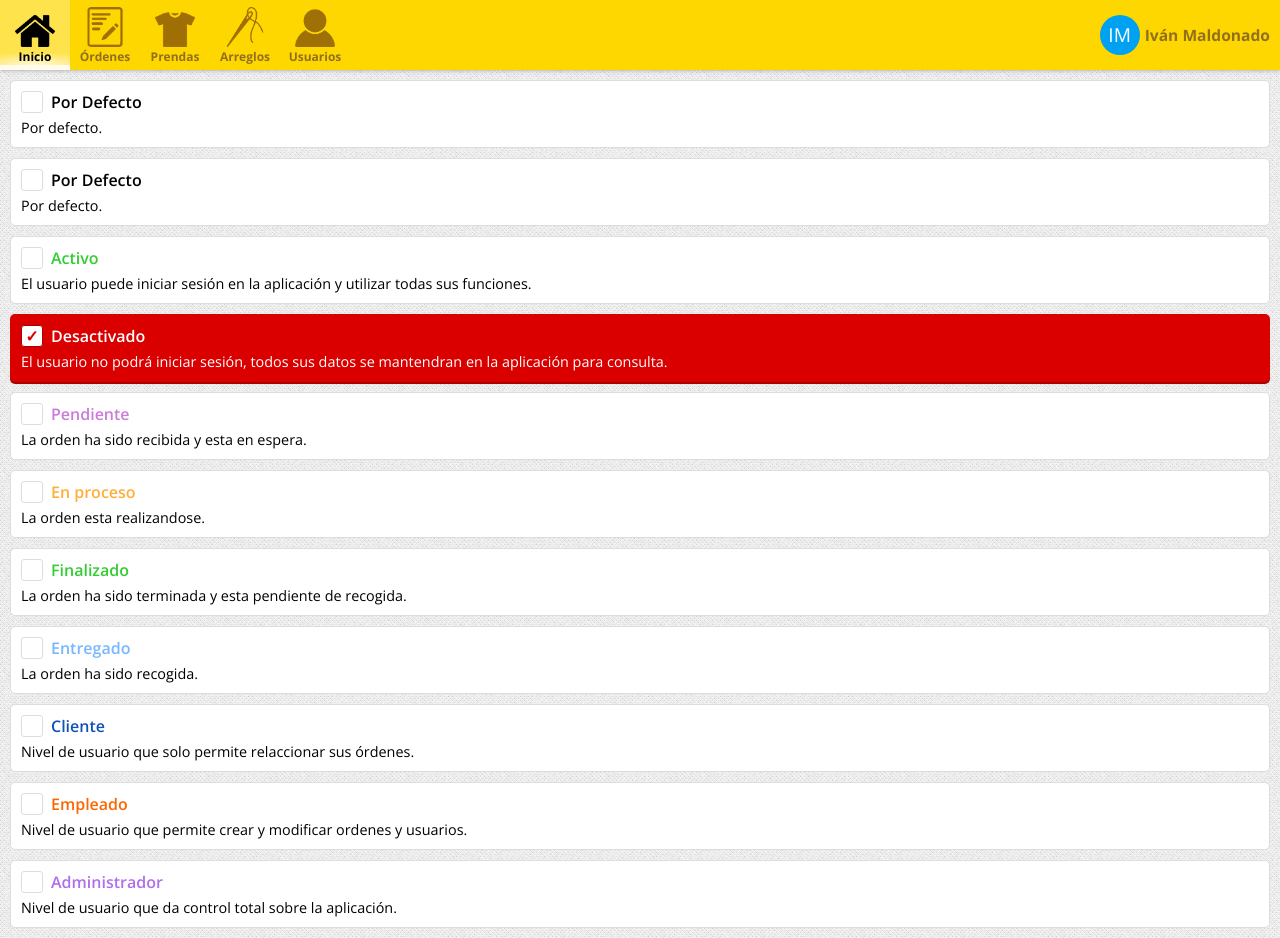
After one commit to crusardri/proyecto-daw, a PHP site: page /newOrder.php in a window 1280 px wide. The commit adds this page. Run offline with PHP 8.4, Linux system fonts and the light colour scheme.

Commit message:
Creado clase CSS para radio buttons y checkbox

```diff
--- /dev/null
+++ b/newOrder.php
@@ -0,0 +1,102 @@
+<!DOCTYPE html>
+<html lang="en">
+<head>
+    <meta charset="UTF-8">
+    <title>Nueva Orden</title>
+    <link rel="stylesheet" href="style/style.css">
+</head>
+<body>
+    <?php include("./includes/navbar.inc") ?>
+    <form>
+       <label class="boxed-radio">
+            <input type="radio" name="estate" name="1">
+            <div class="container">
+                <div class="radio-checkbox">&#x2713;</div>
+                <div class="radio-title">Por Defecto</div>
+                <div class="radio-desc">Por defecto.</div>
+            </div>
+        </label>
+        <label class="boxed-radio">
+            <input type="radio" name="estate" name="1">
+            <div class="container">
+                <div class="radio-checkbox">&#x2713;</div>
+                <div class="radio-title">Por Defecto</div>
+                <div class="radio-desc">Por defecto.</div>
+            </div>
+        </label>
+        <label class="boxed-radio active">
+            <input type="radio" name="estate" name="1">
+            <div class="container">
+                <div class="radio-checkbox">&#x2713;</div>
+                <div class="radio-title">Activo</div>
+                <div class="radio-desc">El usuario puede iniciar sesión en la aplicación y utilizar todas sus funciones.</div>
+            </div>
+        </label>
+        <label class="boxed-radio disabled">
+            <input type="radio" name="estate" name="1" checked>
+            <div class="container">
+                <div class="radio-checkbox">&#x2713;</div>
+                <div class="radio-title">Desactivado</div>
+                <div class="radio-desc">El usuario no podrá iniciar sesión, todos sus datos se mantendran en la aplicación para consulta.</div>
+            </div>
+        </label>
+
+        <label class="boxed-radio pending">
+            <input type="radio" name="estate" name="1">
+            <div class="container">
+                <div class="radio-checkbox">&#x2713;</div>
+                <div class="radio-title">Pendiente</div>
+                <div class="radio-desc">La orden ha sido recibida y esta en espera.</div>
+            </div>
+        </label>
+        <label class="boxed-radio working">
+            <input type="radio" name="estate" name="1">
+            <div class="container">
+                <div class="radio-checkbox">&#x2713;</div>
+                <div class="radio-title">En proceso</div>
+                <div class="radio-desc">La orden esta realizandose.</div>
+            </div>
+        </label>
+        <label class="boxed-radio finished">
+            <input type="radio" name="estate" name="1">
+            <div class="container">
+                <div class="radio-checkbox">&#x2713;</div>
+                <div class="radio-title">Finalizado</div>
+                <div class="radio-desc">La orden ha sido terminada y esta pendiente de recogida.</div>
+            </div>
+        </label>
+        <label class="boxed-radio out">
+            <input type="radio" name="estate" name="1">
+            <div class="container">
+                <div class="radio-checkbox">&#x2713;</div>
+                <div class="radio-title">Entregado</div>
+                <div class="radio-desc">La orden ha sido recogida.</div>
+            </div>
+        </label>
+        <label class="boxed-radio client">
+            <input type="radio" name="estate" name="1">
+            <div class="container">
+                <div class="radio-checkbox">&#x2713;</div>
+                <div class="radio-title">Cliente</div>
+                <div class="radio-desc">Nivel de usuario que solo permite relaccionar sus órdenes.</div>
+            </div>
+        </label>
+        <label class="boxed-radio employee">
+            <input type="radio" name="estate" name="1">
+            <div class="container">
+                <div class="radio-checkbox">&#x2713;</div>
+                <div class="radio-title">Empleado</div>
+                <div class="radio-desc">Nivel de usuario que permite crear y modificar ordenes y usuarios.</div>
+            </div>
+        </label>
+        <label class="boxed-radio admin">
+            <input type="radio" name="estate" name="1">
+            <div class="container">
+                <div class="radio-checkbox">&#x2713;</div>
+                <div class="radio-title">Administrador</div>
+                <div class="radio-desc">Nivel de usuario que da control total sobre la aplicación.</div>
+            </div>
+        </label>
+    </form>
+</body>
+</html>
--- a/style/style.css
+++ b/style/style.css
@@ -14,6 +14,7 @@ select {
     font-family: "Open Sans", sans-serif;
     outline: none;
 }
+/*Enlaces*/
 a {
     text-decoration: none;
     color: #0060ac;
@@ -26,7 +27,102 @@ a:focus {
     text-decoration: none;
 }
 
-/* Boton con relieve */
+/* ---- Radio Button With Label ---- */
+label.boxed-radio > input{
+    display: none;
+}
+label.boxed-radio > div.container {
+    display: grid;
+    grid-template-areas: "checkbox title" "desc desc";
+    grid-template-columns: 30px auto;
+    padding: 10px;
+    border-radius: 5px;
+    margin: 10px;
+    background-color: #FFF;
+    border: 1px solid #ddd;
+}
+label.boxed-radio > div.container > div.radio-checkbox {
+    grid-area: checkbox;
+    width: 20px;
+    height: 20px;
+    border: 1px solid #DDD;
+    border-radius: 3px;
+    text-align: center;
+    line-height: 20px;
+    font-weight: 600;
+    color: transparent;
+}
+label.boxed-radio > input:checked + div.container {
+    background-color: #ffd700;
+    box-shadow: 0 2px 0 #926f1d;
+    border: 1px solid transparent;
+}
+label.boxed-radio > input:checked + div.container > div.radio-checkbox {
+    background-color: #FFF;
+    color: #926f1d;
+    border-color: #926f1d;
+}
+label.boxed-radio > div.container > div.radio-title {
+    grid-area: title;
+    font-weight: 600;
+}
+label.boxed-radio > div.container > div.radio-desc {
+    margin-top: 5px;
+    grid-area: desc;
+    font-size: 0.9em;
+}
+
+/* Activo */
+label.boxed-radio.active > div.container > div.radio-title {color: #32CD32}
+label.boxed-radio.active > input:checked + div.container > div.radio-title {color: #FFF}
+label.boxed-radio.active > input:checked + div.container {background-color: #32CD32; box-shadow: 0 2px 0 #228B22; color: #FFF}
+label.boxed-radio.active > input:checked + div.container > div.radio-checkbox {background-color: #FFF; color: #32CD32; border-color: #228B22;}
+/* Desactivado */
+label.boxed-radio.disabled > div.container > div.radio-title {color: #DA0000}
+label.boxed-radio.disabled > input:checked + div.container > div.radio-title {color: #FFF}
+label.boxed-radio.disabled > input:checked + div.container {background-color: #DA0000; box-shadow: 0 2px 0 #ae0000; color: #FFF}
+label.boxed-radio.disabled > input:checked + div.container > div.radio-checkbox {background-color: #FFF; color: #DA0000; border-color: #ae0000;}
+
+/* Estados */
+/* Pendiente */
+label.boxed-radio.pending > div.container > div.radio-title {color: #cc7bda}
+label.boxed-radio.pending > input:checked + div.container > div.radio-title {color: #000}
+label.boxed-radio.pending > input:checked + div.container {background-color: #e3b7eb; box-shadow: 0 2px 0 #cc7bda; color: #000}
+label.boxed-radio.pending > input:checked + div.container > div.radio-checkbox {background-color: #FFF; color: #cc7bda; border-color: #cc7bda;}
+/* En proceso */
+label.boxed-radio.working > div.container > div.radio-title {color: #ffae39}
+label.boxed-radio.working > input:checked + div.container > div.radio-title {color: #000}
+label.boxed-radio.working > input:checked + div.container {background-color: #ffcd85; box-shadow: 0 2px 0 #ffae39; color: #000}
+label.boxed-radio.working > input:checked + div.container > div.radio-checkbox {background-color: #FFF; color: #ffae39; border-color: #ffae39;}
+/* Finalizado */
+label.boxed-radio.finished > div.container > div.radio-title {color: #32CD32}
+label.boxed-radio.finished > input:checked + div.container > div.radio-title {color: #000}
+label.boxed-radio.finished > input:checked + div.container {background-color: #d2f5b0; box-shadow: 0 2px 0 #abec6c; color: #000}
+label.boxed-radio.finished > input:checked + div.container > div.radio-checkbox {background-color: #FFF; color: #abec6c; border-color: #abec6c;}
+/* Recogido */
+label.boxed-radio.out > div.container > div.radio-title {color: #76b7ff}
+label.boxed-radio.out > input:checked + div.container > div.radio-title {color: #000}
+label.boxed-radio.out > input:checked + div.container {background-color: #c2dfff; box-shadow: 0 2px 0 #76b7ff; color: #000}
+label.boxed-radio.out > input:checked + div.container > div.radio-checkbox {background-color: #FFF; color:  #76b7ff; border-color:  #76b7ff;}
+
+/* Usuarios */
+/* Cliente */
+label.boxed-radio.client > div.container > div.radio-title {color: #0F52BA}
+label.boxed-radio.client > input:checked + div.container > div.radio-title {color: #FFF}
+label.boxed-radio.client > input:checked + div.container {background-color: #0080FF; box-shadow: 0 2px 0 #0F52BA; color: #FFF}
+label.boxed-radio.client > input:checked + div.container > div.radio-checkbox {background-color: #FFF; color: #0F52BA; border-color:  #0F52BA;}
+/* Trabajador */
+label.boxed-radio.employee > div.container > div.radio-title {color: #FC6600}
+label.boxed-radio.employee > input:checked + div.container > div.radio-title {color: #FFF}
+label.boxed-radio.employee > input:checked + div.container {background-color: #FC6600; box-shadow: 0 2px 0 #b04700; color: #FFF}
+label.boxed-radio.employee > input:checked + div.container > div.radio-checkbox {background-color: #FFF; color: #b04700; border-color:  #b04700;}
+/* Admin */
+label.boxed-radio.admin > div.container > div.radio-title {color: #Af6EEB}
+label.boxed-radio.admin > input:checked + div.container > div.radio-title {color: #FFF}
+label.boxed-radio.admin > input:checked + div.container {background-color: #Af6EEB; box-shadow: 0 2px 0 #8A2BE2; color: #FFF}
+label.boxed-radio.admin > input:checked + div.container > div.radio-checkbox {background-color: #FFF; color: #8A2BE2; border-color:  #8A2BE2;}
+
+/* --- Boton con relieve --- */
 a.button {
     display: inline-block;
     font-size: 0.7em;
```
